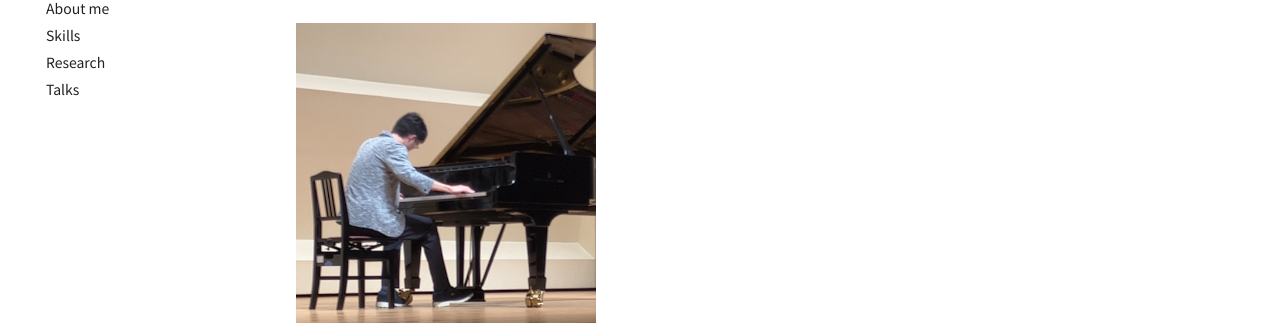
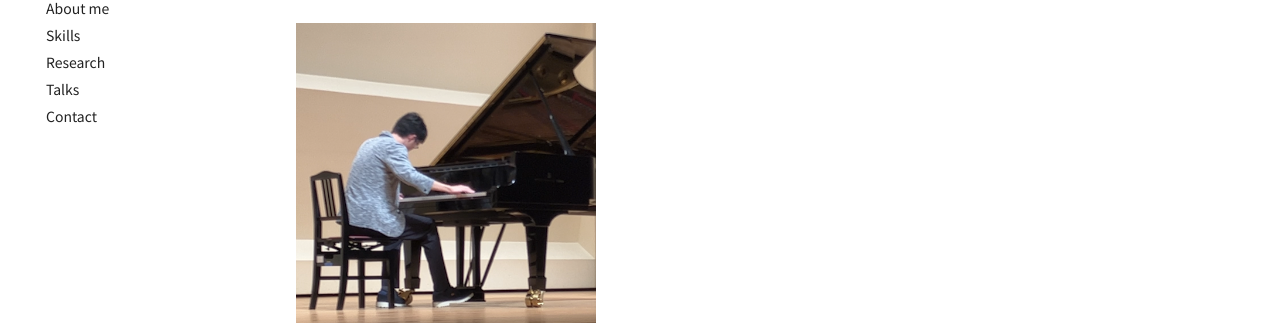
Before and after one commit to KateSawada/KateSawada.github.io, an MkDocs documentation site: the page built from docs/index.md, in a window 1280 px wide. Shown: the part 157-481 px from the top of the page. Built offline with MkDocs 1.6.1 and Material for MkDocs 9.7.7, drawn with Linux system fonts in a browser that asks for light colours; nearby versions of some CDN libraries.

Commit message:
add contact

```diff
--- a/mkdocs.yml
+++ b/mkdocs.yml
@@ -12,6 +12,7 @@ nav:
     - Skills: 'skills.md'
     - Research: 'research.md'
     - Talks: 'talks.md'
+    - Contact: 'contact.md'
 extra_css:
     - "//fonts.googleapis.com/earlyaccess/notosansjp.css"
     - "//fonts.googleapis.com/css?family=Open+Sans:600,800"
```
Also changed, not shown: docs/contact.md (added, +1 -0 lines).
